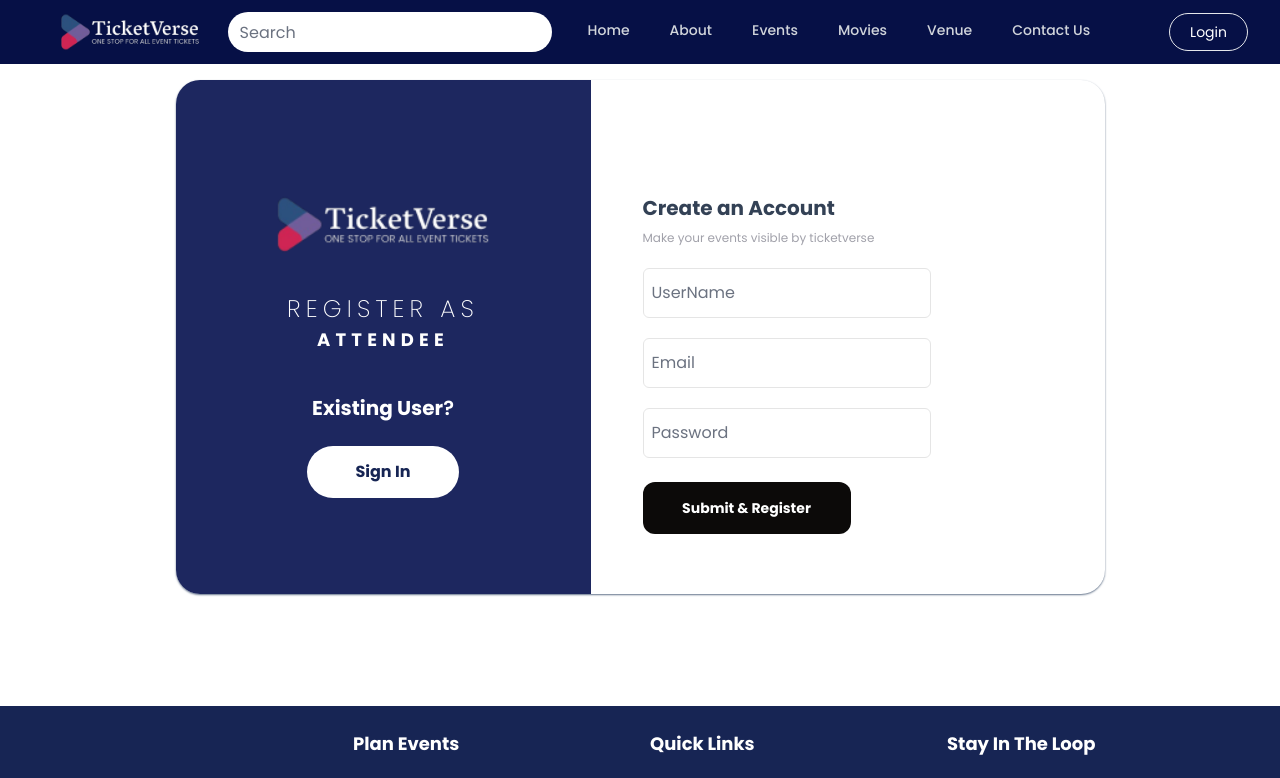
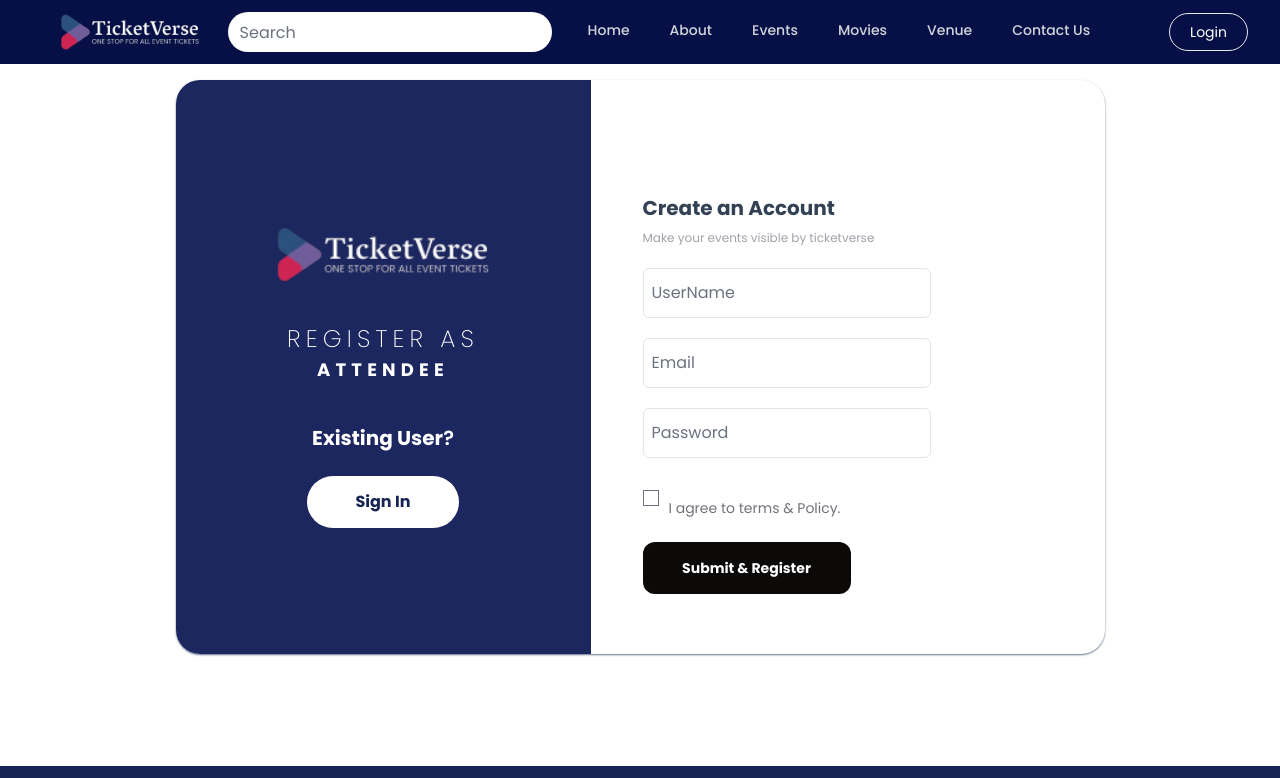
Before and after one commit to GrafixUi/event-management-client, a React (Create React App) app: page /register in a window 1280 px wide. Shown: the top 778 px of the page. Built offline with nearby package versions, Linux system fonts and the light colour scheme.

Commit message:
added verify logics

```diff
--- a/src/component/dashboard/Dashboard.jsx
+++ b/src/component/dashboard/Dashboard.jsx
@@ -15,7 +15,7 @@ useEffect(() => {
     const upcomingDataNew = async () => {
       try {
         const upcomingEvents = await axiosAuth.get(
-          `${process.env.REACT_APP_BACKENDURL}/orders?filters[userid][eq]=${userid}`
+          `${process.env.REACT_APP_BACKENDURL}/orders?filters[userid][$eq]=${userid}`
         );
         setItems(upcomingEvents.data.data);
 
--- a/src/component/footer/Footer.jsx
+++ b/src/component/footer/Footer.jsx
@@ -36,7 +36,6 @@ const Footer = () => {
             <Link to="/about" className="mb-2">
               About Us
             </Link>
-
             <Link to="/contact" className="mb-2">
               Contact Us
             </Link>
--- a/src/component/register/Register.jsx
+++ b/src/component/register/Register.jsx
@@ -136,12 +136,12 @@ const Register = () => {
                           name="password"
                         />
                       </div>
-                      {/* <div className="relative self-centre flex items-centre justify-between gap-2.5 mt-8 max-md:max-w-full max-md:flex-wrap max-md:mt-10">
-                                                <input type="checkbox" onChange={onChange} className=' w-4 items-center justify-center' name="checkbox" />
+                       <div className="relative self-centre flex items-centre justify-between gap-2.5 mt-8 max-md:max-w-full max-md:flex-wrap max-md:mt-10">
+                                                 <input type="checkbox" onChange={onChange} className=' w-4 items-center justify-center' name="checkbox" />
                                                 <div className="text-zinc-500 text-sm leading-5 grow shrink basis-auto mt-2 self-start max-md:max-w-full">
                                                     I agree to terms & Policy.
                                                 </div>
-                                            </div> */}
+                                            </div>
                       <button
                         className="relative w-52 text-white text-sm font-bold  tracking-normal bg-stone-950 self-stretch justify-center items-stretch mt-6 px-7 py-4 rounded-xl max-md:max-w-full max-md:px-5"
                         onClick={onSubmit}
```
